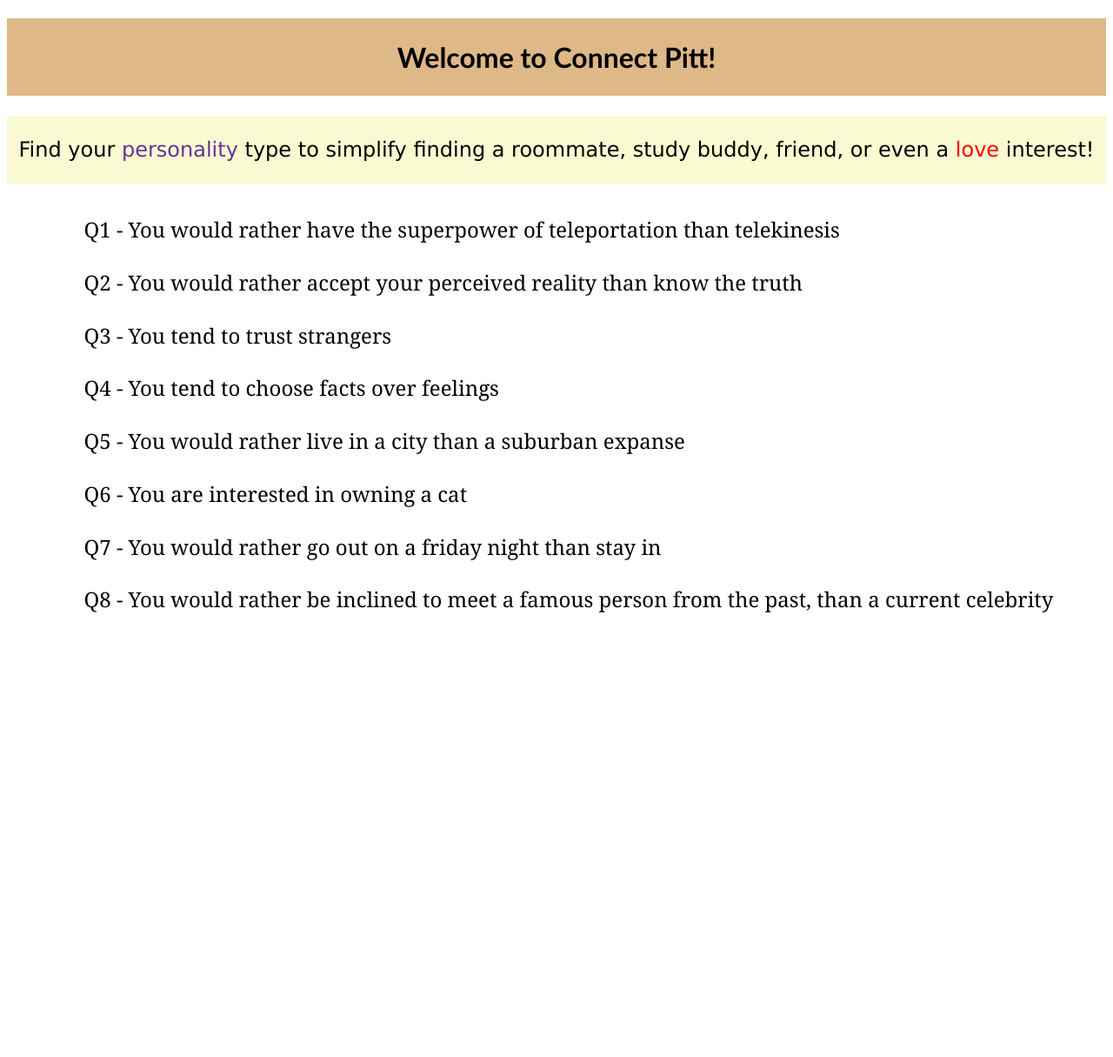
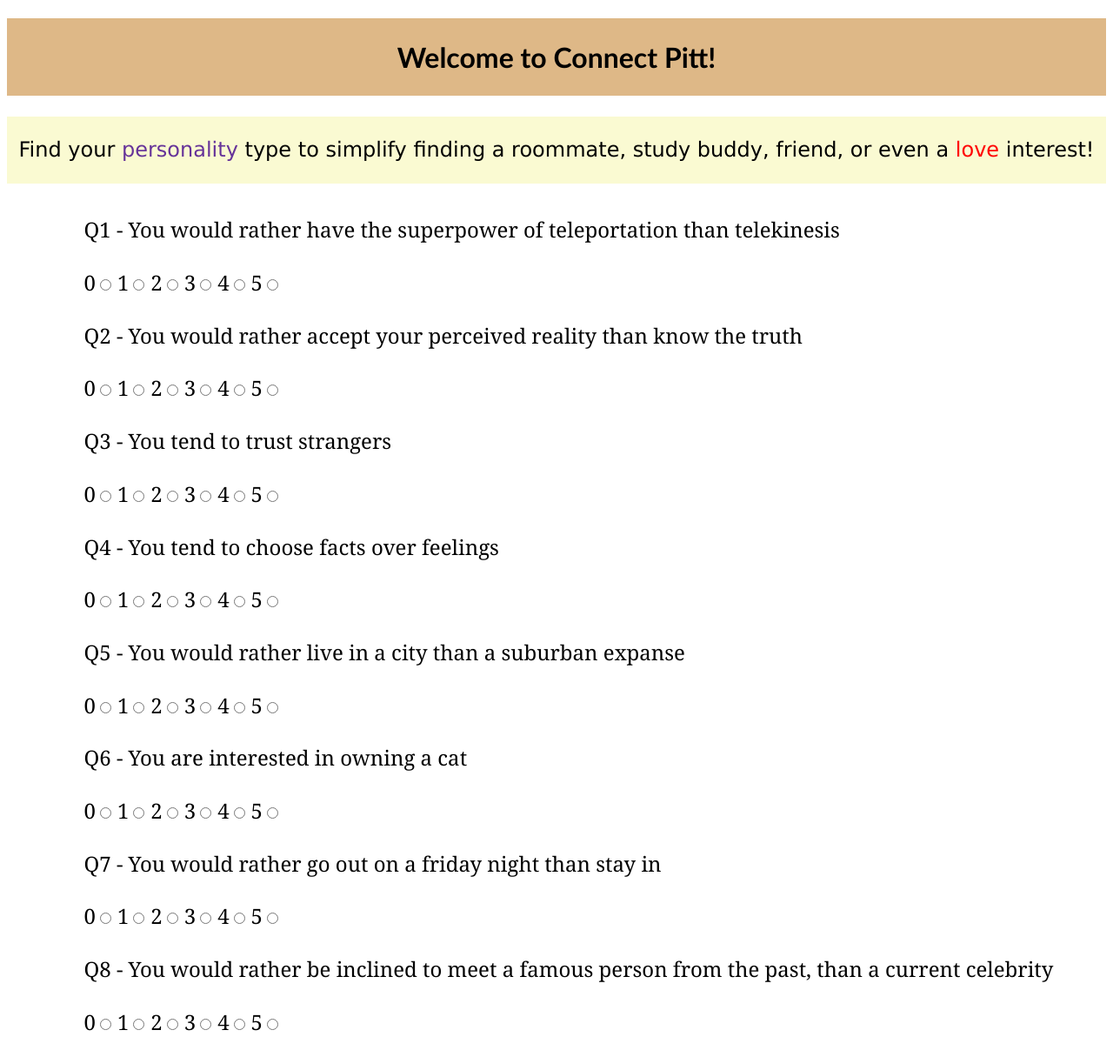
Before and after one commit to HackerAxe/ConnectPitt, a Flask app: page / in a window 1280 px wide. Shown: the whole page at 87% size. Before the commit the page ends 704 px from the top, so only its background shows below. Run offline with Flask 3, Linux system fonts and the light colour scheme.

Commit message:
added radio button to index.html

```diff
--- a/templates/index.html
+++ b/templates/index.html
@@ -14,13 +14,68 @@
     </p>
     <form action="" method="post">
         <label> Q1 - You would rather have the superpower of teleportation than telekinesis </label><br>
+        <label>0</label><input type="radio" name="q1">
+        <label>1</label><input type="radio" name="q1">
+        <label>2</label><input type="radio" name="q1">
+        <label>3</label><input type="radio" name="q1">
+        <label>4</label><input type="radio" name="q1">
+        <label>5</label><input type="radio" name="q1"><br>
+
         <label> Q2 - You would rather accept your perceived reality than know the truth </label><br>
+        <label>0</label><input type="radio" name="q2">
+        <label>1</label><input type="radio" name="q2">
+        <label>2</label><input type="radio" name="q2">
+        <label>3</label><input type="radio" name="q2">
+        <label>4</label><input type="radio" name="q2">
+        <label>5</label><input type="radio" name="q2"><br>
+
         <label> Q3 - You tend to trust strangers </label><br>
+        <label>0</label><input type="radio" name="q3">
+        <label>1</label><input type="radio" name="q3">
+        <label>2</label><input type="radio" name="q3">
+        <label>3</label><input type="radio" name="q3">
+        <label>4</label><input type="radio" name="q3">
+        <label>5</label><input type="radio" name="q3"><br>
+
         <label> Q4 - You tend to choose facts over feelings </label><br>
+        <label>0</label><input type="radio" name="q4">
+        <label>1</label><input type="radio" name="q4">
+        <label>2</label><input type="radio" name="q4">
+        <label>3</label><input type="radio" name="q4">
+        <label>4</label><input type="radio" name="q4">
+        <label>5</label><input type="radio" name="q4"><br>
+
         <label> Q5 - You would rather live in a city than a suburban expanse </label><br>
+        <label>0</label><input type="radio" name="q5">
+        <label>1</label><input type="radio" name="q5">
+        <label>2</label><input type="radio" name="q5">
+        <label>3</label><input type="radio" name="q5">
+        <label>4</label><input type="radio" name="q5">
+        <label>5</label><input type="radio" name="q5"><br>
+
         <label> Q6 - You are interested in owning a cat </label><br>
+        <label>0</label><input type="radio" name="q6">
+        <label>1</label><input type="radio" name="q6">
+        <label>2</label><input type="radio" name="q6">
+        <label>3</label><input type="radio" name="q6">
+        <label>4</label><input type="radio" name="q6">
+        <label>5</label><input type="radio" name="q6"><br>
+
         <label> Q7 - You would rather go out on a friday night than stay in </label><br>
+        <label>0</label><input type="radio" name="q7">
+        <label>1</label><input type="radio" name="q7">
+        <label>2</label><input type="radio" name="q7">
+        <label>3</label><input type="radio" name="q7">
+        <label>4</label><input type="radio" name="q7">
+        <label>5</label><input type="radio" name="q7"><br>
+
         <label> Q8 - You would rather be inclined to meet a famous person from the past, than a current celebrity </label><br>
+        <label>0</label><input type="radio" name="q8">
+        <label>1</label><input type="radio" name="q8">
+        <label>2</label><input type="radio" name="q8">
+        <label>3</label><input type="radio" name="q8">
+        <label>4</label><input type="radio" name="q8">
+        <label>5</label><input type="radio" name="q8">
     </form>
 </body>
 </html>
```
